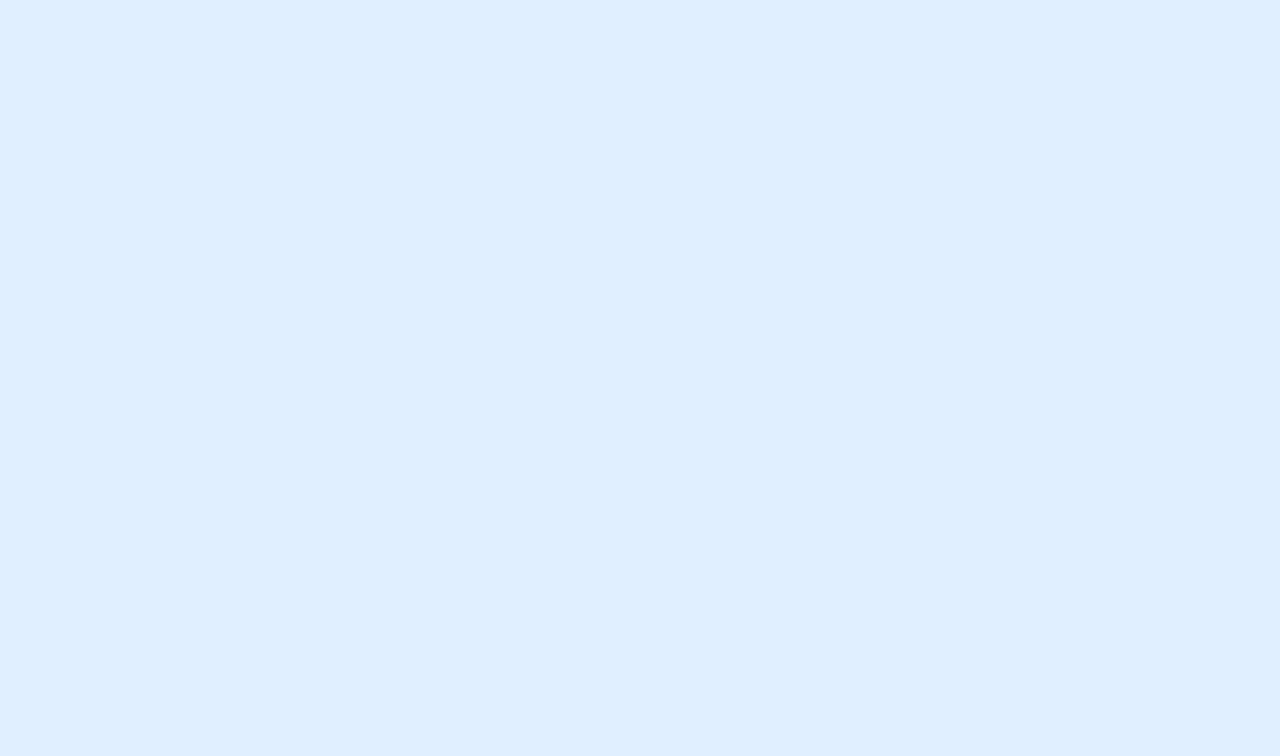
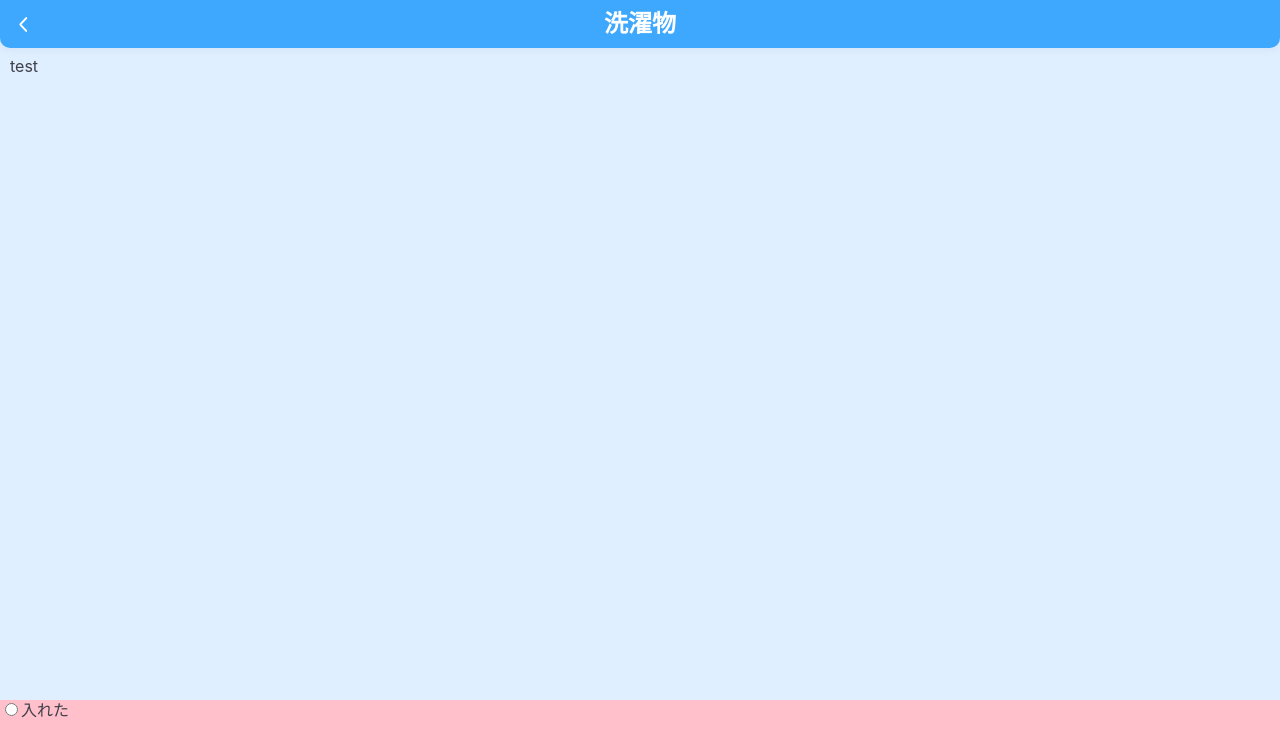
Before and after one commit to MihiroH/laundry-story, a React (Create React App) app: page /chat/cloth in a window 1280 px wide. Shown: the top 756 px of the page. Built offline with nearby package versions, Linux system fonts and the light colour scheme.

Commit message:
Add: chat page and fix header title

```diff
--- a/src/App.css
+++ b/src/App.css
@@ -1,38 +1,10 @@
-.App {
-  text-align: center;
+.footer {
+  width: 100%;
+  position: absolute;
+  left: 0;
+  background: var(--c-blue-lighter);
+  bottom: 0;
+  box-shadow: 0 0 10px var(--c-bg-blue);
+  border-radius: 10px 10px 0 0;
+  height: 30px;
 }
-
-.App-logo {
-  height: 40vmin;
-  pointer-events: none;
-}
-
-@media (prefers-reduced-motion: no-preference) {
-  .App-logo {
-    animation: App-logo-spin infinite 20s linear;
-  }
-}
-
-.App-header {
-  background-color: #282c34;
-  min-height: 100vh;
-  display: flex;
-  flex-direction: column;
-  align-items: center;
-  justify-content: center;
-  font-size: calc(10px + 2vmin);
-  color: white;
-}
-
-.App-link {
-  color: #61dafb;
-}
-
-@keyframes App-logo-spin {
-  from {
-    transform: rotate(0deg);
-  }
-  to {
-    transform: rotate(360deg);
-  }
-}
--- a/src/App.tsx
+++ b/src/App.tsx
@@ -3,13 +3,16 @@ import {
   Switch,
   Route,
   Redirect
-} from "react-router-dom";
-import Categories from "./Categories"
+} from 'react-router-dom';
+import Categories from './Categories';
+import Chat from './Chat';
+import TheHeader from './TheHeader'
 import './App.css';
 
 function App() {
   return (
     <Router>
+      <TheHeader />
       <Switch>
         <Route
           exact
@@ -21,7 +24,12 @@ function App() {
           path="/categories"
           component={Categories}
         />
+        <Route
+          path="/chat/:slug"
+          component={Chat}
+        />
       </Switch>
+      <footer className="footer"></footer>
     </Router>
   )
 }
--- a/src/Categories.css
+++ b/src/Categories.css
@@ -1,29 +1,3 @@
-.top,
-.bottom {
-  width: 100%;
-  position: absolute;
-  left: 0;
-  background: var(--c-blue-lighter);
-}
-
-.top {
-  top: 0;
-  box-shadow: 0 0 10px var(--c-border-blue);
-  border-radius: 0 0 10px 10px;
-  padding: 12px 0;
-  text-align: center;
-  font-weight: bold;
-  font-size: 24px;
-  color: var(--c-white)
-}
-
-.bottom {
-  bottom: 0;
-  box-shadow: 0 0 10px var(--c-bg-blue);
-  border-radius: 10px 10px 0 0;
-  height: 30px;
-}
-
 .contents {
   padding: 58px 10px 30px;
 }
--- a/src/Categories.tsx
+++ b/src/Categories.tsx
@@ -1,48 +1,45 @@
 import { Link } from "react-router-dom";
+import categories from './utils/categories';
 import IconCloth from './img/icon_washing_cloth.png';
 import IconDish from './img/icon_washing_dish.png';
 import './Categories.css';
 
 function Categories() {
   return (
-    <div>
-      <div className="top">Laundry</div>
     <nav className="contents">
       <ul>
         <li className="item">
           <Link
-              to="/categories/clothes"
+            to="/chat/cloth"
             className="anchor"
           >
             <span className="icon">
               <img
                 src={IconCloth}
-                  alt="洗濯物"
+                alt={categories.cloth}
                 className="icon"
               />
             </span>
-              <span className="cat">洗濯物</span>
+            <span className="cat">{categories.cloth}</span>
           </Link>
         </li>
         <li className="item">
           <Link
-              to="/categories/dishes"
+            to="/chat/dish"
             className="anchor"
           >
             <span className="icon">
               <img
                 src={IconDish}
-                  alt="食器洗い"
+                alt={categories.cloth}
                 className="icon"
               />
             </span>
-              <span className="cat">食器洗い</span>
+            <span className="cat">{categories.cloth}</span>
           </Link>
         </li>
       </ul>
     </nav>
-      <div className="bottom"></div>
-    </div>
   )
 }
 
--- /dev/null
+++ b/src/Chat.css
@@ -0,0 +1,10 @@
+.contents {
+}
+.buttons {
+  position: fixed;
+  bottom: 0;
+  width: 100%;
+  height: 100px;
+  background: pink;
+  z-index: 100;
+}
--- /dev/null
+++ b/src/Chat.tsx
@@ -0,0 +1,35 @@
+import { Link, RouteComponentProps } from "react-router-dom";
+import './Chat.css';
+
+type TParams =  { category: string };
+
+function Chat({ match }: RouteComponentProps<TParams>) {
+
+  function changeRadio(e: React.MouseEvent<HTMLInputElement>, radioName: string) {
+    const value = e;
+    console.log(JSON.stringify(value,null,2))
+    alert(radioName)
+  }
+
+  return (
+    <div>
+      <div className="contents">
+        test
+      </div>
+      <div className="foot">
+        <div className="buttons">
+          <label>
+            <input
+              name="is_put"
+              type="radio"
+              onClick={(e) => changeRadio(e, 'is_put')}
+            />
+            <span className="button-text">入れた</span>
+          </label>
+        </div>
+      </div>
+    </div>
+  )
+}
+
+export default Chat;
--- /dev/null
+++ b/src/TheHeader.css
@@ -0,0 +1,44 @@
+.header {
+  width: 100%;
+  position: fixed;
+  top: 0;
+  left: 0;
+  background: var(--c-blue-lighter);
+  box-shadow: 0 0 10px var(--c-border-blue);
+  border-radius: 0 0 10px 10px;
+  padding: 12px 0;
+  text-align: center;
+  font-weight: bold;
+  font-size: 24px;
+  color: var(--c-white);
+  z-index: 10;
+}
+
+.back_to {
+  position: absolute;
+  top: 50%;
+  left: 6px;
+  z-index: 1;
+  transform: translateY(-50%);
+  width: 35px;
+  height: 35px;
+  display: block;
+}
+
+.back_to.is-hidden {
+  display: none;
+}
+
+.back_to-inner {
+  width: 15px;
+  position: absolute;
+  top: 50%;
+  left: 0;
+  right: 0;
+  margin: auto;
+  transform: translateY(-50%) rotate(-90deg);
+}
+
+.back_to img {
+  display: block;
+}
--- /dev/null
+++ b/src/TheHeader.tsx
@@ -0,0 +1,47 @@
+import { useState, useEffect } from 'react';
+import { Link, useLocation, useHistory } from 'react-router-dom';
+import categories from './utils/categories';
+import IconArrow from './img/icon_arrow_triangle.svg';
+import './TheHeader.css';
+
+function TheHeader() {
+  const [title, setTitle] = useState('');
+  const location = useLocation();
+  const history = useHistory();
+
+  useEffect(() => {
+    const lastPathname = location.pathname.split('/').splice(-1)[0];
+    if (!lastPathname) {
+      return;
+    }
+    setTitle(categories[lastPathname] ? categories[lastPathname] : 'Laundry');
+  }, [location])
+
+  function handleClickBackTo() {
+    const target = location.pathname.split('/')[1];
+    const routes: { [key: string]: string } = {
+      chat: '/categories'
+    };
+    if (target && routes[target]) {
+      history.push(routes[target]);
+    }
+  }
+
+  const backToClassName = ['back_to', title === 'Laundry' ? 'is-hidden' : ''].join(' ');
+
+  return (
+    <header className="header">
+      <span className={backToClassName}>
+        <span
+          className="back_to-inner"
+          onClick={handleClickBackTo}
+        >
+          <img src={IconArrow} alt="back to previous page"/>
+        </span>
+      </span>
+      {title}
+    </header>
+  )
+}
+
+export default TheHeader;
--- /dev/null
+++ b/src/utils/categories.tsx
@@ -0,0 +1,10 @@
+type categoriesType = {
+  [key: string]: string
+}
+
+const categories: categoriesType = {
+  cloth: '洗濯物',
+  dish: '食器洗い'
+}
+
+export default categories
```
Also changed, not shown: src/img/icon_arrow_triangle.svg (added). Lines whose indentation alone changed are shown as unchanged.
